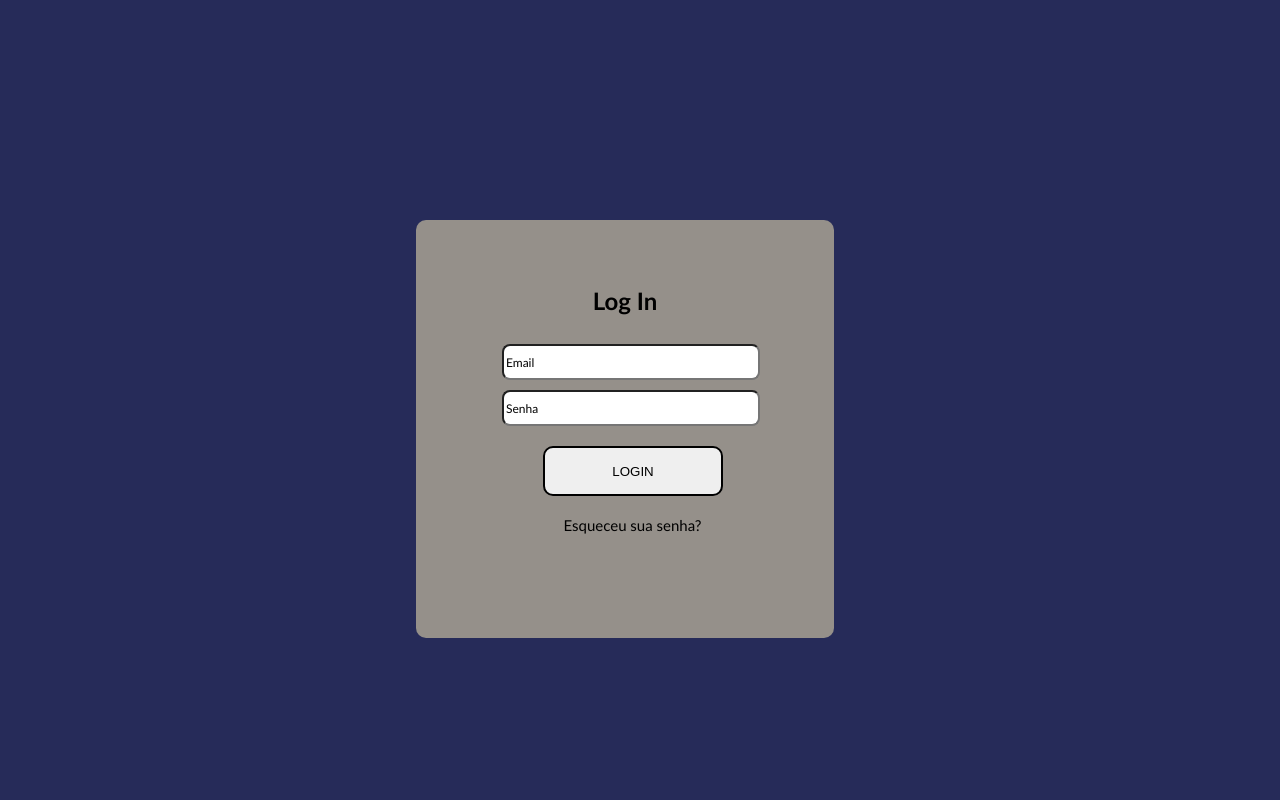
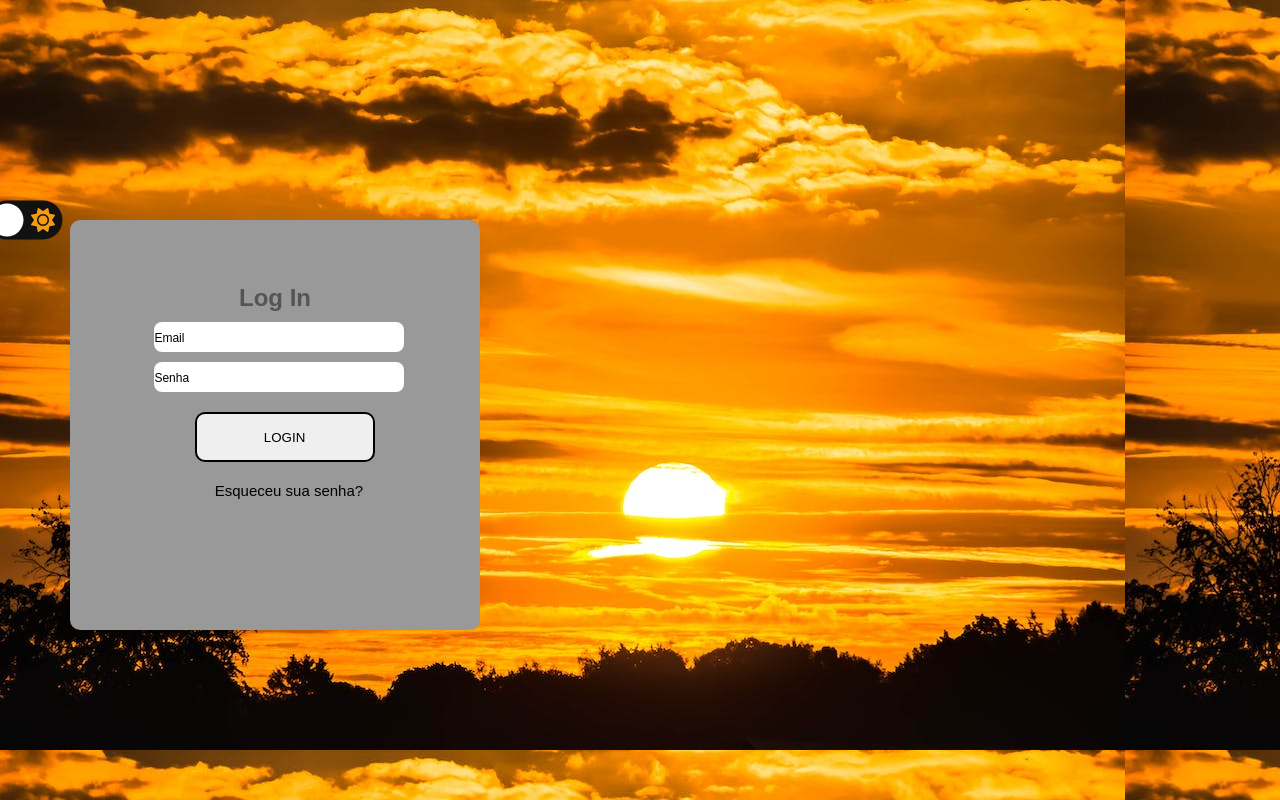
Before and after one commit to ron010-1/forms-project, a plain HTML site: page index.html in a window 1280 px wide. Drawn offline with Linux system fonts and the light colour scheme.

Commit message:
Adicionando Dark Mode

```diff
--- a/index.html
+++ b/index.html
@@ -3,10 +3,23 @@
 <head>
     <meta charset="UTF-8">
     <meta name="viewport" content="width=device-width, initial-scale=1.0">
+    <meta name="author" content="Riquelme Oliveira, ronz">
+    <meta name="keywords" content="login, sistema de login, email, senha, validação">
+    <meta name="description" content="Sistema de login">
+    <meta name="reply-to" content="riquuelmelive@gmail.com">
     <title>Formulário</title>
     <link rel="stylesheet" href="\style\input.css">
+
 </head>
 <body>
+    <div>
+        <input type="checkbox" class="checkbox" id="chk" />
+        <label class="label" for="chk">
+          <i class="fas fa-moon"></i>
+          <i class="fas fa-sun"></i>
+          <div class="ball"></div>
+        </label>
+      </div>
 
     <section id="corpo">
         <div id="containerForms">
@@ -25,5 +38,8 @@
 
     </section>
 
+    <script src="/scripts/script.js"></script>
+    <script src="https://kit.fontawesome.com/998c60ef77.js" crossorigin="anonymous"></script>
+
 </body>
 </html>
--- /dev/null
+++ b/scripts/script.js
@@ -0,0 +1,5 @@
+const chk = document.getElementById('chk')
+
+chk.addEventListener('change', () => {
+  document.body.classList.toggle('dark')
+})
--- a/style/input.css
+++ b/style/input.css
@@ -1,7 +1,22 @@
+*{
+    margin: 0;
+    padding: 0;
+    border: 0;
+    box-sizing: border-box;
+}
 body {
     margin: 0;
     padding: 0;
-    background-color: rgb(38, 43, 89);
+    background-image: url(/img/sol.jpeg);
+    color: #555;
+    display: flex;
+    align-items: center;
+    justify-content: center
+    transition: background 0.2s linear;
+}
+body.dark{
+    background-image: url(/img/noite.jpeg);
+    color: #fff;
 }
 #corpo{
     display: flex;
@@ -10,10 +25,10 @@ body {
 h2{
     margin-top: 15%;
     text-align: center;
-    font-family: Trebuchet MS;
+    font-family: Nunito, sans-serif;
 }
 label{
-    font-family: Trebuchet MS;
+    font-family: Nunito, sans-serif;
 }
 #containerForms{
     display: flex;
@@ -22,7 +37,7 @@ label{
 }
 form {
     position: fixed;
-    background-color: rgb(149, 144, 138);
+    background-color: #999999;
     justify-content: center;
     flex-direction: column;
     height: 410px;
@@ -54,14 +69,14 @@ form {
     cursor: pointer;
 }
 ::placeholder{
-    font-family: Trebuchet MS;
+    font-family: Nunito, sans-serif;;
     color: black;
     font-size: 12px;
 }
 .esqueceu-senha{
     display: inline-block;
     margin-bottom: -20px;
-    font-family: Trebuchet MS;
+    font-family: Nunito, sans-serif;
     text-decoration: none;
     color: black;
     font-size: 15px;
@@ -69,3 +84,45 @@ form {
     cursor: pointer;
     margin-top: 20px;
 }
+.checkbox {
+    opacity: 0;
+    position: absolute;
+  }
+  .label {
+    background-color: #111;
+    border-radius: 50px;
+    cursor: pointer;
+    display: flex;
+    justify-content: space-between;
+    align-items: center;
+
+    padding: 5px;
+    position: relative;
+    height: 26px;
+    width: 50px;
+    transform: scale(1.5);
+
+  }
+  .label .ball {
+    background-color: #fff;
+    border-radius: 50%;
+    position: absolute;
+    top: 2px;
+    left: 2px;
+    height: 22px;
+    width: 22px;
+    transform: translateX(0px);
+    transition: transform 0.2s linear;
+  }
+
+  .checkbox:checked + .label .ball {
+    transform: translateX(24px);
+  }
+
+  .fa-moon {
+    color: #f1c40f;
+  }
+
+  .fa-sun {
+    color: #f39c12;
+  }
```
Also changed, not shown: img/backgroundlight.jpg (deleted), img/sol.jpeg (added), 2 other files.
